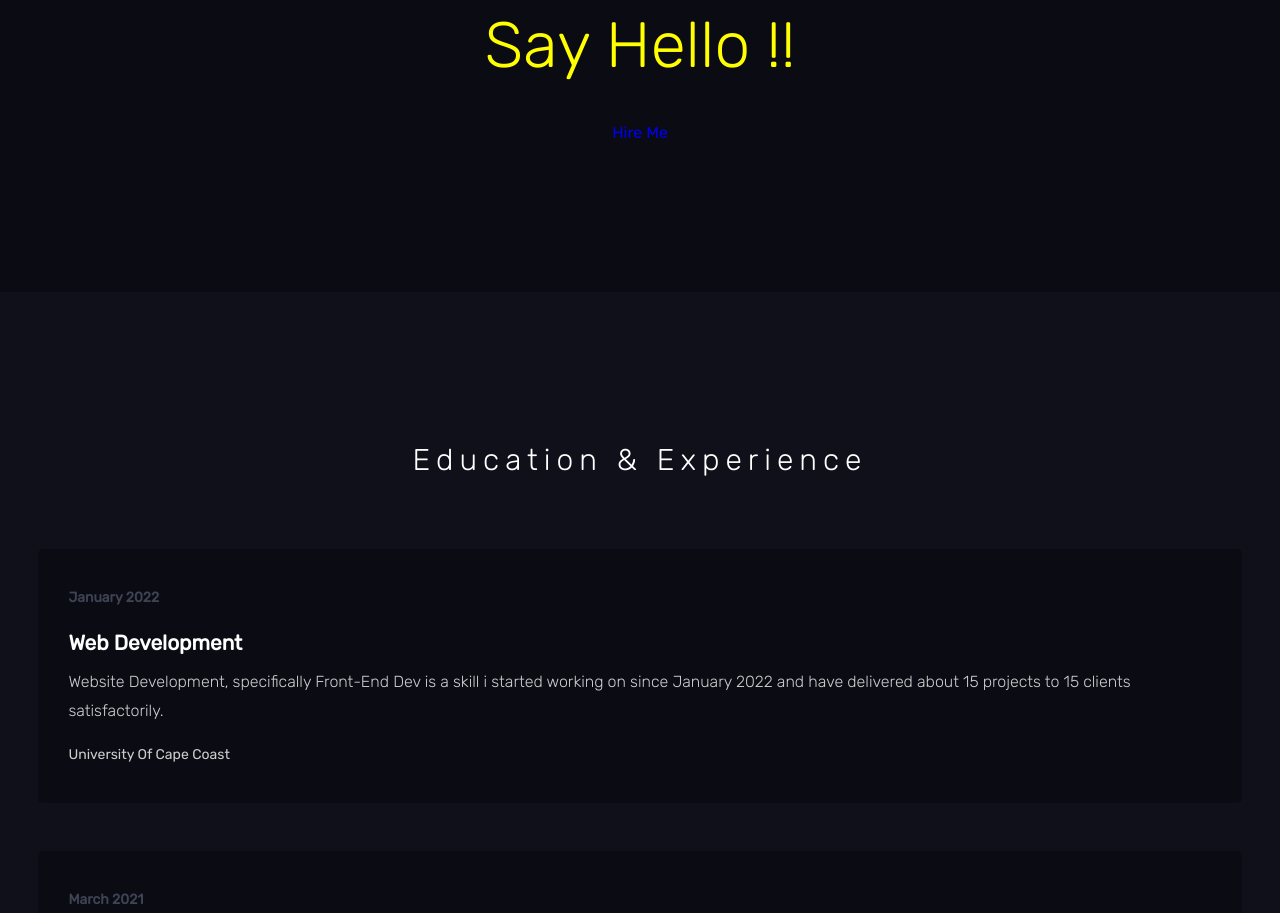
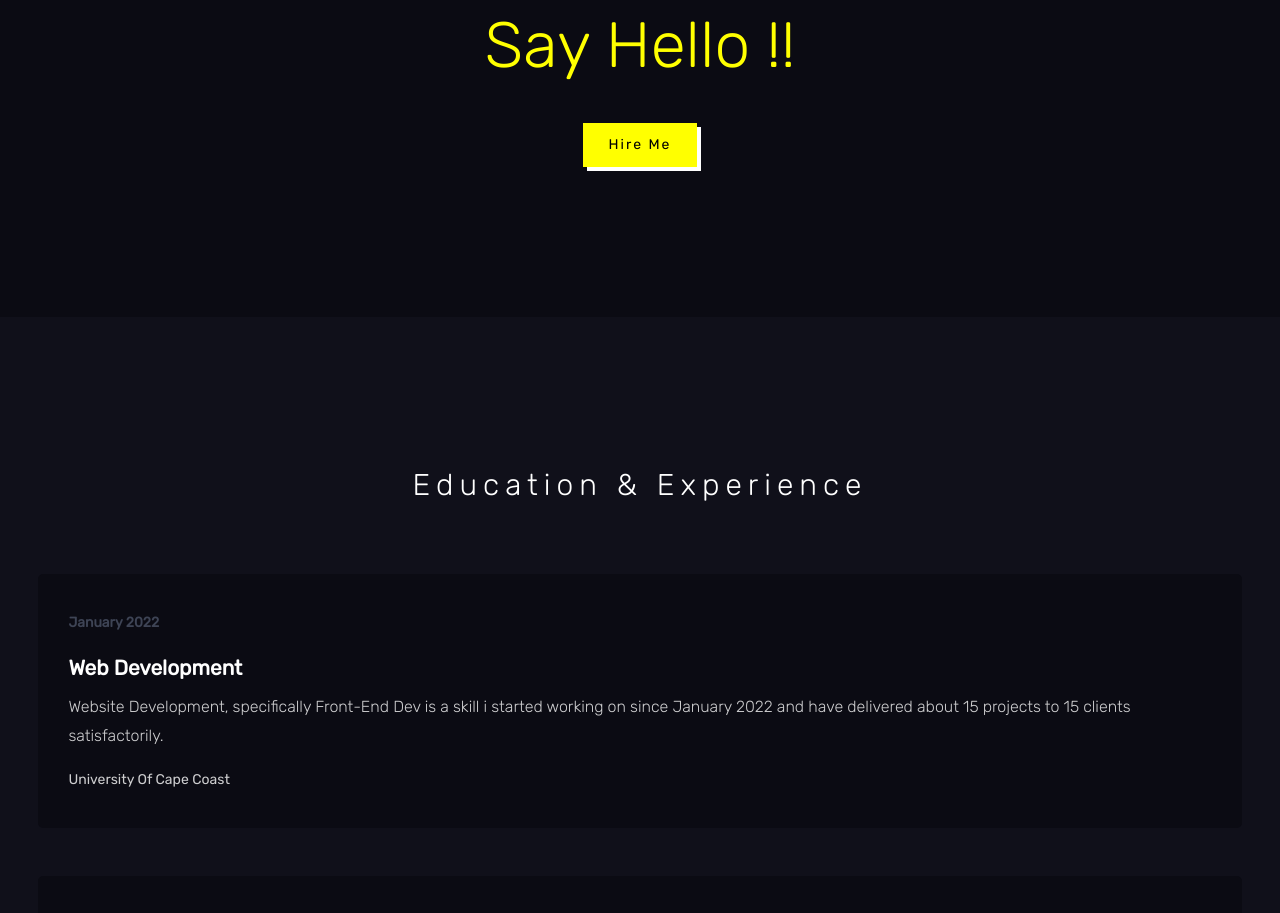
Before and after one commit to King-Kyereh-Nkansah/eNKay.Tech, a plain HTML site: page index.html in a window 1280 px wide. Shown: the part 2200-3113 px from the top of the page. Drawn offline with nearby package versions, Linux system fonts and the light colour scheme.

Commit message:
Update personal.css

```diff
--- a/personal.css
+++ b/personal.css
@@ -249,6 +249,20 @@ section{
     text-align: center;
     margin: 100px auto;
 }
+.cta-btn{
+    background:var(--main-color);
+    color: black;
+    box-shadow: 4px 4px var(--text-color);
+    padding: 0 25px;
+    line-height: 42px;
+    display: inline-block;
+    border: 1px solid transparent;
+    font-size: 14px;
+    font-weight: 400;
+    letter-spacing: 2px;
+    transition: ease all 0.35s;
+    cursor: pointer;
+}
 .cta h4{
     color: var(--text-color);
     font-size: 1.6rem;
```
